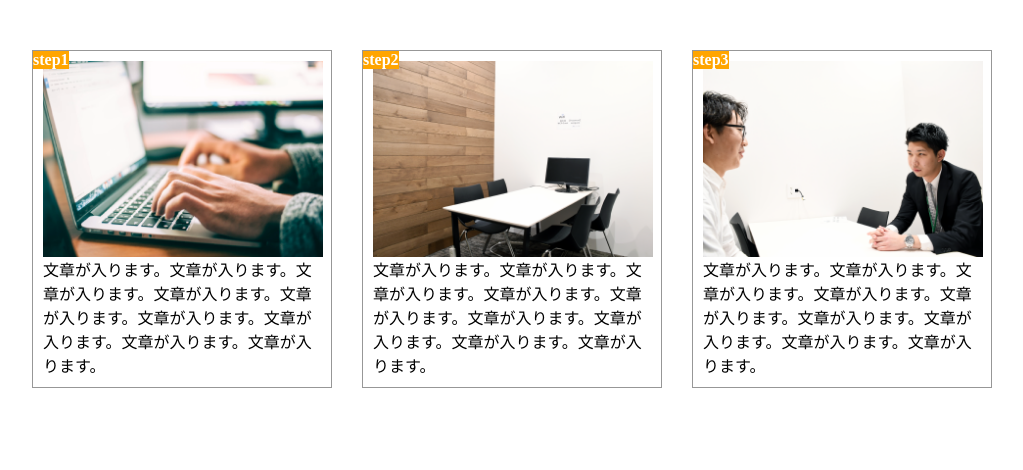
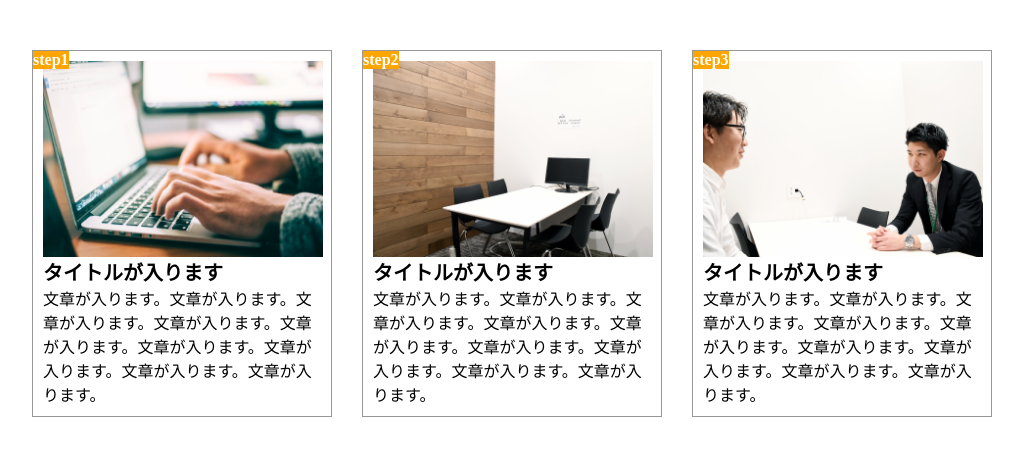
Before and after one commit to nlllllly/1-9_html-css, a plain HTML site: page index.html in a window 1280 px wide. Shown: the whole page, without its empty margins (128-1151 px from the left). Drawn offline with Linux system fonts and the light colour scheme.

Commit message:
[finish] 1-9

```diff
--- a/index.html
+++ b/index.html
@@ -13,6 +13,7 @@
             <h4>step1</h4>
             <div class="flow">
                 <img src="img/flow01.png" alt="flow1">
+                <h2>タイトルが入ります</h2>
                 <p>文章が入ります。文章が入ります。文章が入ります。文章が入ります。文章が入ります。文章が入ります。文章が入ります。文章が入ります。文章が入ります。</p>
             </div>
         </div>
@@ -21,6 +22,7 @@
             <h4>step2</h4>
             <div class="flow">
                 <img src="img/flow02.png" alt="flow2">
+                <h2>タイトルが入ります</h2>
                 <p>文章が入ります。文章が入ります。文章が入ります。文章が入ります。文章が入ります。文章が入ります。文章が入ります。文章が入ります。文章が入ります。</p>
             </div>
         </div>
@@ -29,6 +31,7 @@
             <h4>step3</h4>
             <div class="flow">
                 <img src="img/flow03.png" alt="flow3">
+                <h2>タイトルが入ります</h2>
                 <p>文章が入ります。文章が入ります。文章が入ります。文章が入ります。文章が入ります。文章が入ります。文章が入ります。文章が入ります。文章が入ります。</p>
             </div>
         </div>
--- a/style.css
+++ b/style.css
@@ -22,6 +22,10 @@
     border: 1px solid #979797;
 }
 
+.contents h2 {
+    font-size: 20px;
+}
+
 .contents h4 {
     font-size: 16px;
     color: #fff;
```
